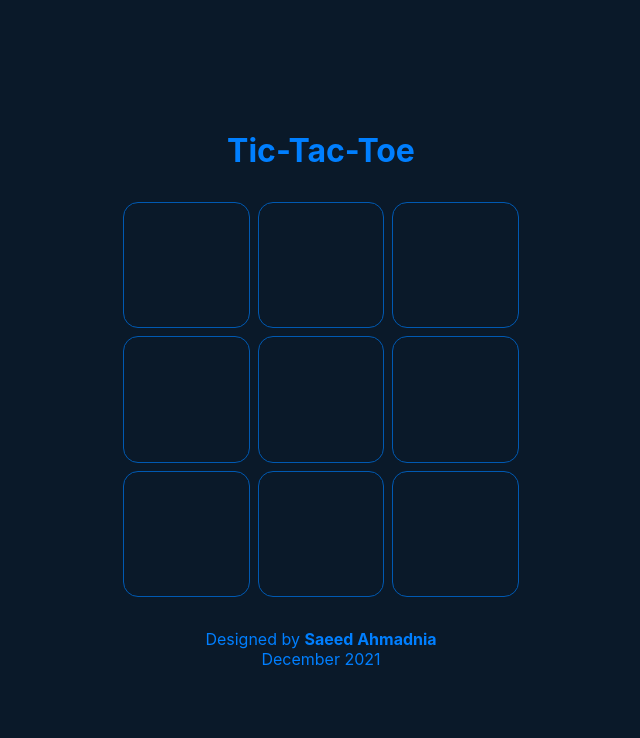
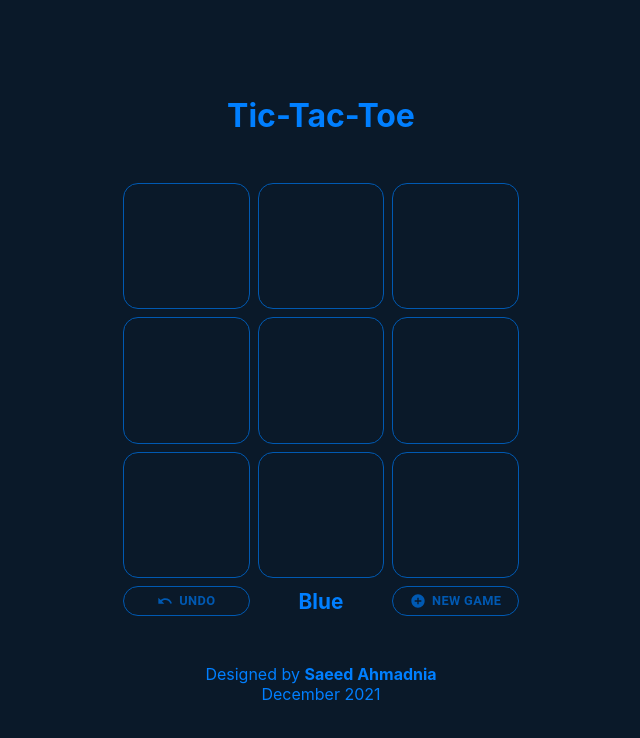
Before and after one commit to theSaeed/tic-tac-toe, a React (Create React App) app: page / in a window 1280 px wide. Shown: the top 738 px of the page, without its empty margins (319-959 px from the left). Built offline with nearby package versions, Linux system fonts and the light colour scheme.

Commit message:
Added HUD

```diff
--- a/src/App.css
+++ b/src/App.css
@@ -46,8 +46,8 @@
 #title {
   width: 100%;
   text-align: center;
-  padding-top: 2em;
-  padding-bottom: 2em;
+  padding-top: 3em;
+  padding-bottom: 3em;
 }
 
 #title h1 {
@@ -57,12 +57,76 @@
 #footer {
   width: 100%;
   text-align: center;
-  padding-top: 2em;
-  padding-bottom: 2em;
+  padding-top: 3em;
+  padding-bottom: 3em;
 }
 
 #footer p {
   margin: 0;
+}
+
+svg {
+  width: 0.8em !important;
+  position: relative;
+  margin: 3px;
+  left: -3px;
+}
+
+.btn-blue {
+  font-weight: bold !important;
+  font-size: 0.8em !important;
+  color: var(--semiLightBlue) !important;
+  background-color: var(--darkBlue) !important;
+  border: 1px solid var(--semiLightBlue) !important;
+  border-radius: 15px !important;
+  width: 100% !important;
+  height: 30px !important;
+  transition: color var(--transition-duration) var(--transition-timing-function) var(--trainstion-delay),
+    background-color var(--transition-duration) var(--transition-timing-function) var(--trainstion-delay),
+    opacity var(--transition-duration) var(--transition-timing-function) var(--trainstion-delay),
+    border var(--transition-border-duration) var(--transition-timing-function) var(--trainstion-delay) !important;
+}
+.btn-blue:hover {
+  background-color: var(--semiDarkBlue) !important;
+  border: 2px solid var(--lightBlue) !important;
+}
+.btn-blue:active {
+  border: 1px solid rgba(0, 0, 0, 0) !important;
+}
+
+.btn-red {
+  font-weight: bold !important;
+  font-size: 0.8em !important;
+  color: var(--semiLightRed) !important;
+  background-color: var(--darkRed) !important;
+  border: 1px solid var(--semiLightRed) !important;
+  border-radius: 15px !important;
+  width: 100% !important;
+  height: 30px !important;
+  transition: color var(--transition-duration) var(--transition-timing-function) var(--trainstion-delay),
+    background-color var(--transition-duration) var(--transition-timing-function) var(--trainstion-delay),
+    opacity var(--transition-duration) var(--transition-timing-function) var(--trainstion-delay),
+    border var(--transition-border-duration) var(--transition-timing-function) var(--trainstion-delay) !important;
+}
+.btn-red:hover {
+  background-color: var(--semiDarkRed) !important;
+  border: 2px solid var(--lightRed) !important;
+}
+.btn-red:active {
+  border: 1px solid rgba(0, 0, 0, 0) !important;
+}
+
+#label-turn {
+  font-size: 1.3em;
+  display: flex;
+  align-items: center;
+  width: 100%;
+  height: 100%;
+}
+#label-turn p {
+  text-align: center;
+  margin: 0;
+  width: 100%;
 }
 
 .game-table-blue {
@@ -81,17 +145,9 @@
 .game-table-blue:hover {
   background-color: var(--semiDarkBlue) !important;
   border: 2px solid var(--lightBlue) !important;
-  transition: color var(--transition-duration) var(--transition-timing-function) var(--trainstion-delay),
-    background-color var(--transition-duration) var(--transition-timing-function) var(--trainstion-delay),
-    opacity var(--transition-duration) var(--transition-timing-function) var(--trainstion-delay),
-    border var(--transition-border-duration) var(--transition-timing-function) var(--trainstion-delay) !important;
 }
 .game-table-blue:active {
   border: 1px solid rgba(0, 0, 0, 0) !important;
-  transition: color var(--transition-duration) var(--transition-timing-function) var(--trainstion-delay),
-    background-color var(--transition-duration) var(--transition-timing-function) var(--trainstion-delay),
-    opacity var(--transition-duration) var(--transition-timing-function) var(--trainstion-delay),
-    border var(--transition-border-duration) var(--transition-timing-function) var(--trainstion-delay) !important;
 }
 
 .game-table-red {
@@ -110,17 +166,9 @@
 .game-table-red:hover {
   background-color: var(--semiDarkRed) !important;
   border: 2px solid var(--lightRed) !important;
-  transition: color var(--transition-duration) var(--transition-timing-function) var(--trainstion-delay),
-    background-color var(--transition-duration) var(--transition-timing-function) var(--trainstion-delay),
-    opacity var(--transition-duration) var(--transition-timing-function) var(--trainstion-delay),
-    border var(--transition-border-duration) var(--transition-timing-function) var(--trainstion-delay) !important;
 }
 .game-table-red:active {
   border: 1px solid rgba(0, 0, 0, 0) !important;
-  transition: color var(--transition-duration) var(--transition-timing-function) var(--trainstion-delay),
-    background-color var(--transition-duration) var(--transition-timing-function) var(--trainstion-delay),
-    opacity var(--transition-duration) var(--transition-timing-function) var(--trainstion-delay),
-    border var(--transition-border-duration) var(--transition-timing-function) var(--trainstion-delay) !important;
 }
 
 .game-table-disabled {
@@ -139,7 +187,6 @@
 }
 
 .gradient {
-  /* background-color: white; */
   width: 100%;
   height: 100%;
   border-radius: 15px;
--- a/src/App.js
+++ b/src/App.js
@@ -5,6 +5,9 @@ import { Footer } from './components/Footer';
 import { Header } from './components/Header';
 import { Cell } from './components/Cell';
 import Grid from '@mui/material/Grid';
+import { Button } from '@mui/material';
+import AddCircleIcon from '@mui/icons-material/AddCircle';
+import UndoIcon from '@mui/icons-material/Undo';
 
 function App() {
   const [color, setColor] = useState('blue');
@@ -29,6 +32,18 @@ function App() {
 
         <Grid container spacing={1}>
           {cells}
+
+          <Grid item xs={4}> <Button className={'btn-' + color}>
+          <UndoIcon fontSize='small'/> Undo
+          </Button> </Grid>
+
+          <Grid item xs={4}> <div id='label-turn'>
+            <p><b>{color==='blue'?'Blue':'Red'}</b></p>
+          </div> </Grid>
+
+          <Grid item xs={4}> <Button className={'btn-' + color}>
+            <AddCircleIcon fontSize='small'/> New Game
+          </Button> </Grid>
         </Grid>
 
         <Footer />
```
